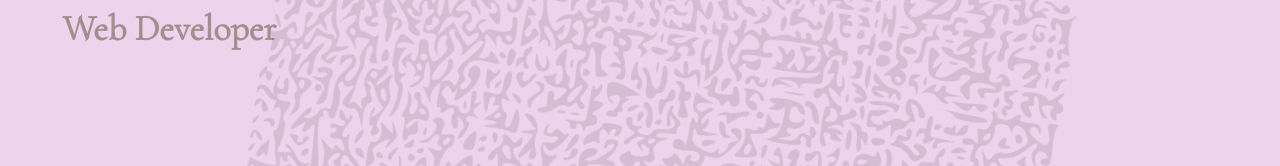
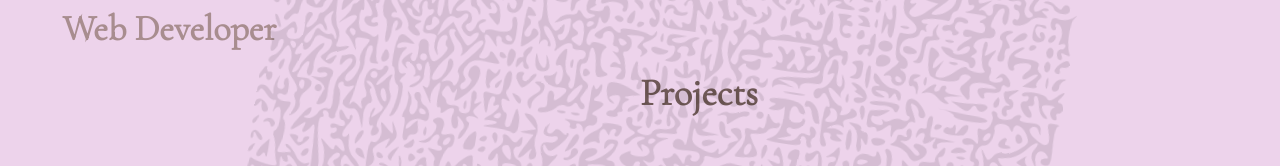
Before and after one commit to cspdevs000/dev-portfolio, a React (Create React App) app: page / in a window 1280 px wide. Shown: the part 224-390 px from the top of the page. Built offline with nearby package versions, Linux system fonts and the light colour scheme; a web font is replaced by a local one.

Commit message:
added prjects link to homepage

```diff
--- a/src/components/Home.css
+++ b/src/components/Home.css
@@ -23,6 +23,16 @@
   text-decoration: none;
 }
 
+
+.projects-link {
+  position: absolute;
+  top: 30vh;
+  left: 50vw;
+  color: #352214b0;
+  font-size: 38px;
+  text-decoration: none;
+}
+
 .bkgd-img-home {
     height: 100%;
     width: 100%;
--- a/src/components/Home.js
+++ b/src/components/Home.js
@@ -13,6 +13,9 @@
                 <div className='bkgd-container-home'>
                     <img src={bkgdSpin} className="bkgd-img-home" alt="logo" />
                 </div>
+                <div className='projects-countainer'>
+                    <a className="projects-link" href="/projects" >Projects </a>
+                </div>
                 <div className='about-me-countainer'>
                     <a className="about-me-link" href="/about" >About Me </a>
                 </div>
```
